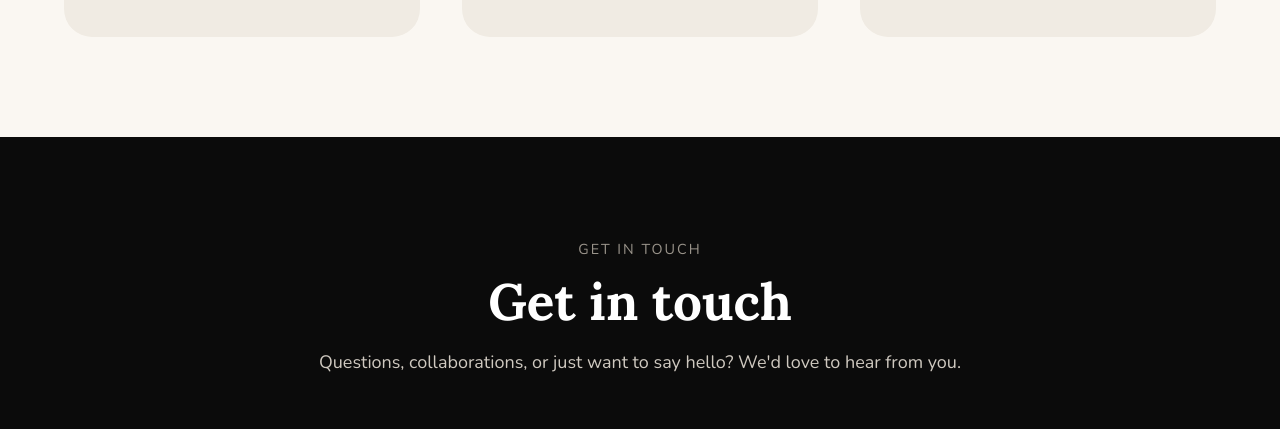
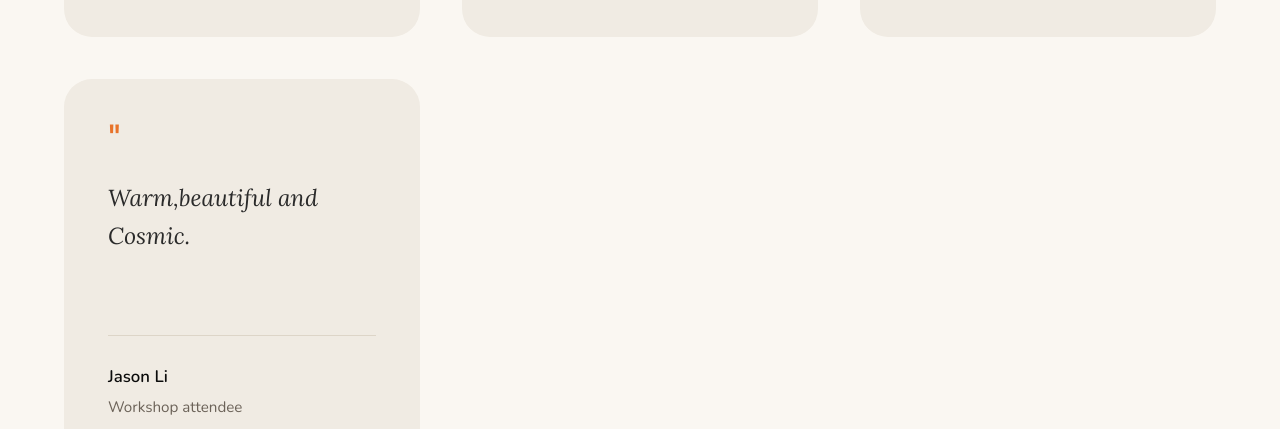
Before and after one commit to royabhisikta22-hub/SONGLES, a plain HTML site: page index.html in a window 1280 px wide. Shown: the part 3309-3738 px from the top of the page. Drawn offline with nearby package versions, Linux system fonts and the light colour scheme.

Commit message:
Update index.html

```diff
--- a/index.html
+++ b/index.html
@@ -174,6 +174,15 @@
         </figcaption>
       </figure>
 
+      <figure class="quote-card">
+        <span class="quote-mark">"</span>
+        <blockquote>Warm,beautiful and Cosmic.</blockquote>
+        <figcaption>
+          <strong>Jason Li</strong>
+          <span>Workshop attendee</span>
+        </figcaption>
+      </figure>
+
     </div>
   </div>
 </section>
```
